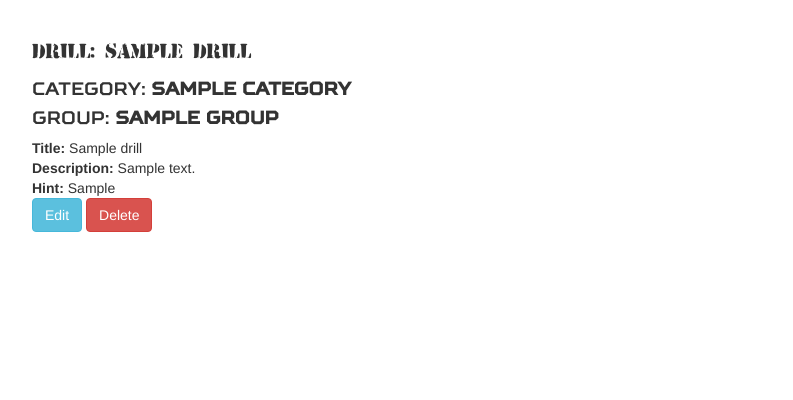
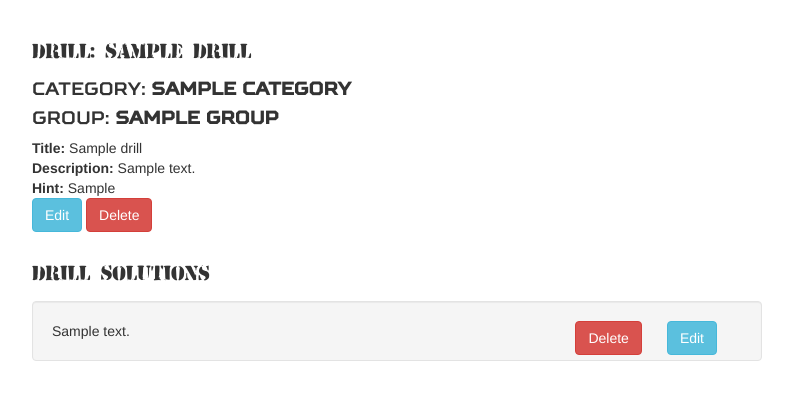
Before and after one commit to drillr/drillr, a Rails app: page /drills/1 in a window 1280 px wide. Shown: the part 65-465 px from the top of the page, without its empty margins (243-1036 px from the left). Run offline with Rails 7, Linux system fonts and the light colour scheme; tables that the repository leaves empty hold one stand-in row (Sample ...); style sheets or scripts are compiled from the project's sources; some libraries are stand-ins or nearby versions.

Commit message:
removed all solution actions except for destroy as the rest of the CRUD for solutions will be taken care of when a drill is first created, or when edited. Also added nested solutions within Drills, which save at the same time as creating the drill and added validation for solution

```diff
--- a/app/controllers/drills_controller.rb
+++ b/app/controllers/drills_controller.rb
@@ -4,6 +4,7 @@ class DrillsController < ApplicationController
 
   def new
     @drill = Drill.new
+    3.times { @drill.solutions.build }
   end
 
   def create
@@ -32,7 +33,7 @@ class DrillsController < ApplicationController
   end
 
   def show
-
+    @solutions = @drill.solutions
   end
 
   def destroy
@@ -46,7 +47,8 @@ class DrillsController < ApplicationController
 private
 
   def drill_params
-    params.require(:drill).permit(:title, :description, :base_points, :skill_level, :drill_group_id, :hint)
+    params.require(:drill).permit(:title, :description, :base_points, :skill_level,
+                                  :drill_group_id, :hint, {solutions_attributes: [:body]})
   end
 
   def find_drill
--- a/app/models/drill.rb
+++ b/app/models/drill.rb
@@ -1,7 +1,11 @@
 class Drill < ActiveRecord::Base
   belongs_to  :drill_group
-  has_many    :solutions
+  has_many    :solutions, dependent: :destroy
   has_many    :answers
+
+  # We can add multiple solutions at the same time as creating a drill object
+  # Blank solutions will not be saved
+  accepts_nested_attributes_for :solutions, reject_if: lambda {|a| a[:body].blank? }
 
   validates :title, presence: true
   validates :description, presence: true
--- a/app/views/drills/show.html.erb
+++ b/app/views/drills/show.html.erb
@@ -23,3 +23,5 @@
 
 <%= link_to "Edit", edit_drill_path(@drill), class: "btn btn-info" %>
 <%= link_to("Delete", drill_path(@drill), {method: :delete, class: "btn btn-danger", data: {confirm: "Are you sure you want to delete this drill?"}}) %>
+
+<%= render "solutions/solution" %>
--- a/app/views/solutions/_form.html.erb
+++ b/app/views/solutions/_form.html.erb
@@ -1,5 +1,5 @@
 <div class="form-group">
-<%= simple_form_for [@drill, @solution] do |f| %>
+<%= simple_form_for @solution do |f| %>
   <%= f.input :body, input_html: {class: "form-control"} %>
   <%= f.submit class: "btn btn-primary" %>
 <% end %>
--- a/app/views/solutions/_solution.html.erb
+++ b/app/views/solutions/_solution.html.erb
@@ -1,7 +1,10 @@
-<div class="well">
-    <%= solution.body %>
-    <%= link_to "Edit", edit_drill_solution_path(@drill, solution),
-                        class: "btn btn-danger delete-right", data: {confirm: "Are you sure?"}%>
-    <%= link_to "Delete", drill_solution_path(@drill, solution), method: :delete,
-                        class: "btn btn-danger delete-right", data: {confirm: "Are you sure?"}%>
+  <h2>Drill Solutions</h2>
+    <% @solutions.each do |solution| %>
+    <div class="well">
+      <%= solution.body %>
+      <%= link_to "Edit", edit_drill_solution_path(@drill, solution),
+                          class: "btn btn-info delete-right pull-right", data: {confirm: "Are you sure?"}%>
+      <%= link_to "Delete", drill_solution_path(@drill, solution), method: :delete,
+                          class: "btn btn-danger delete-right pull-right", data: {confirm: "Are you sure?"}%>
 </div>
+    <% end %>
```
Also changed, not shown: app/controllers/solutions_controller.rb (+4 -41 lines), app/views/drills/_form.html.erb (+7 -1 lines).
